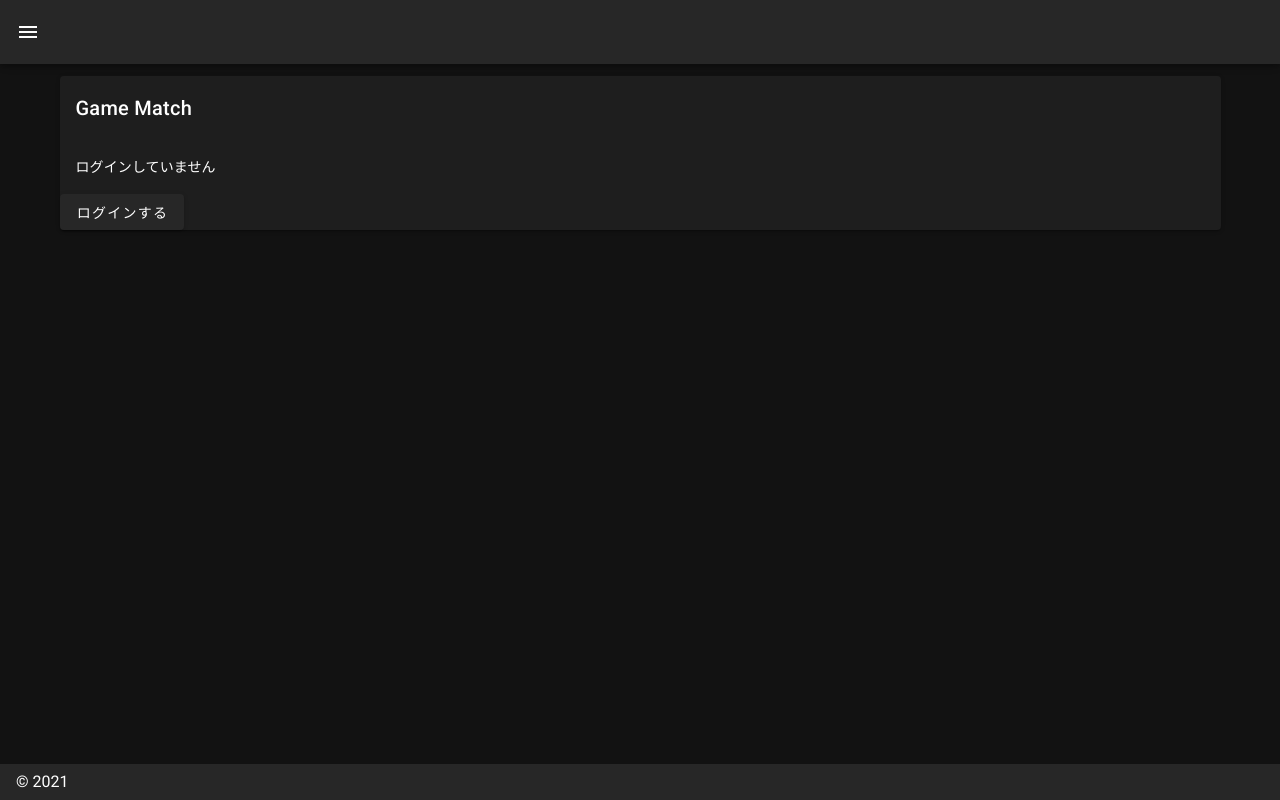
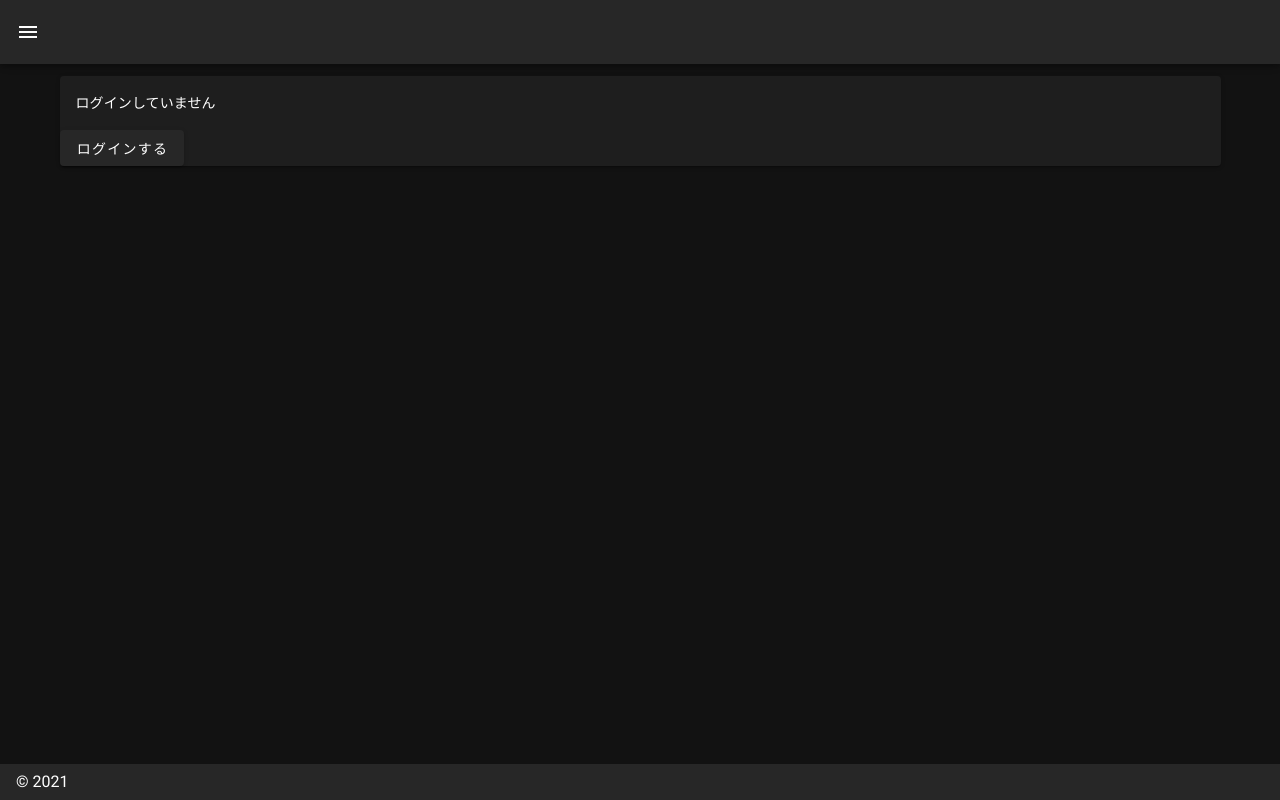
Before and after one commit to ryota-sb/game-match, a Nuxt app: page / in a window 1280 px wide. Built offline with nearby package versions, Linux system fonts and the light colour scheme.

Commit message:
root page 修正

```diff
--- a/pages/index.vue
+++ b/pages/index.vue
@@ -2,10 +2,8 @@
   <v-row>
     <v-col>
       <v-card>
-        <v-card-title>Game Match</v-card-title>
         <div v-if="loggedIn">
           <v-card-text>ログイン中</v-card-text>
-          <v-card-text>{{ getAccessToken }}</v-card-text>
           <v-btn to="/logout" nuxt>ログアウト</v-btn>
         </div>
         <div v-else>
@@ -20,14 +18,11 @@
 <script>
 export default {
   mounted() {
-    console.log(process.env.DOMAIN)
+    console.log(this.$store.state.auth)
   },
   computed: {
     loggedIn() {
       return this.$auth0.isAuthenticated()
-    },
-    getAccessToken() {
-      return window.localStorage.getItem('accessToken')
     }
   }
 }
```
